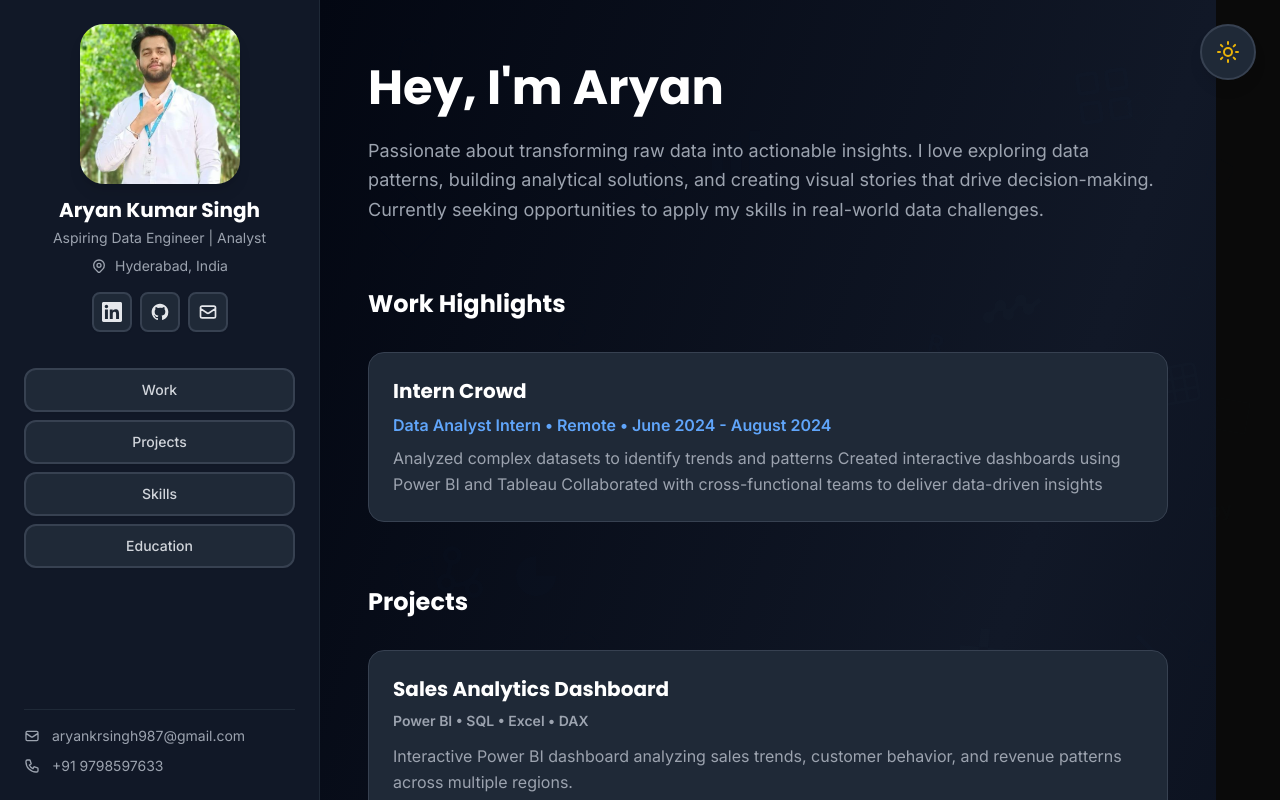
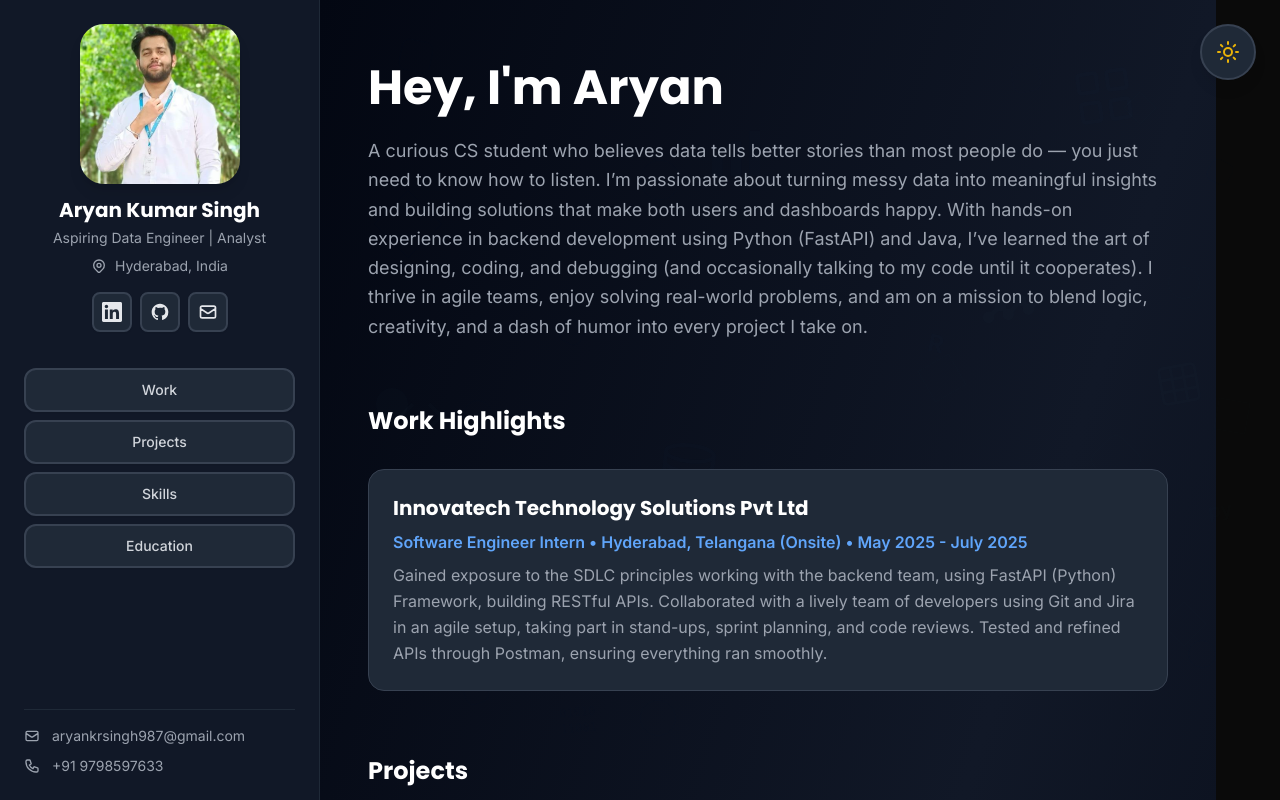
Before and after one commit to aryannnsinghhh/portfolio-website, a React (Vite) app: page / in a window 1280 px wide. Shown: the top 800 px of the page. Built offline with nearby package versions, Linux system fonts and the light colour scheme.

Commit message:
Update work experience and the para about me

```diff
--- a/src/config.js
+++ b/src/config.js
@@ -7,7 +7,7 @@ export const config = {
     name: "Aryan Kumar Singh",
     tagline: "Aspiring Data Engineer | Analyst",
     subtitle: "Final Year BTech CSE Student at VIT Vellore",
-    description: "Passionate about transforming raw data into actionable insights. I love exploring data patterns, building analytical solutions, and creating visual stories that drive decision-making. Currently seeking opportunities to apply my skills in real-world data challenges.",
+    description: "A curious CS student who believes data tells better stories than most people do — you just need to know how to listen. I’m passionate about turning messy data into meaningful insights and building solutions that make both users and dashboards happy. With hands-on experience in backend development using Python (FastAPI) and Java, I’ve learned the art of designing, coding, and debugging (and occasionally talking to my code until it cooperates). I thrive in agile teams, enjoy solving real-world problems, and am on a mission to blend logic, creativity, and a dash of humor into every project I take on.",
     email: "aryankrsingh987@gmail.com",
     phone: "+91 9798597633",
     location: "Hyderabad, India",
@@ -68,14 +68,14 @@ export const config = {
   // Experience from resume
   experience: [
     {
-      title: "Data Analyst Intern",
-      company: "Intern Crowd",
-      duration: "June 2024 - August 2024",
-      location: "Remote",
+      title: "Software Engineer Intern",
+      company: "Innovatech Technology Solutions Pvt Ltd",
+      duration: "May 2025 - July 2025",
+      location: "Hyderabad, Telangana (Onsite)",
       achievements: [
-        "Analyzed complex datasets to identify trends and patterns",
-        "Created interactive dashboards using Power BI and Tableau",
-        "Collaborated with cross-functional teams to deliver data-driven insights",
+        "Gained exposure to the SDLC principles working with the backend team, using FastAPI (Python) Framework, building RESTful APIs.",
+        "Collaborated with a lively team of developers using Git and Jira in an agile setup, taking part in stand-ups, sprint planning, and code reviews.",
+        "Tested and refined APIs through Postman, ensuring everything ran smoothly.",
       ],
     },
   ],
```
